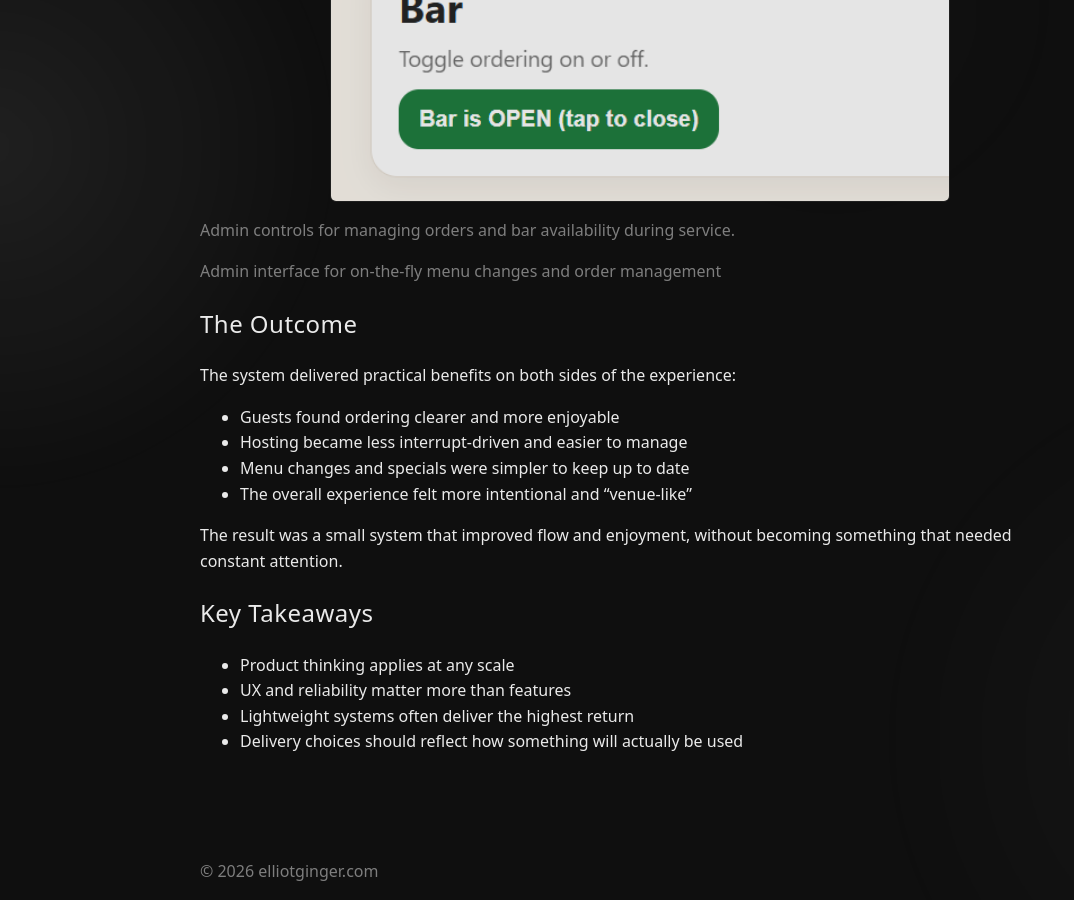
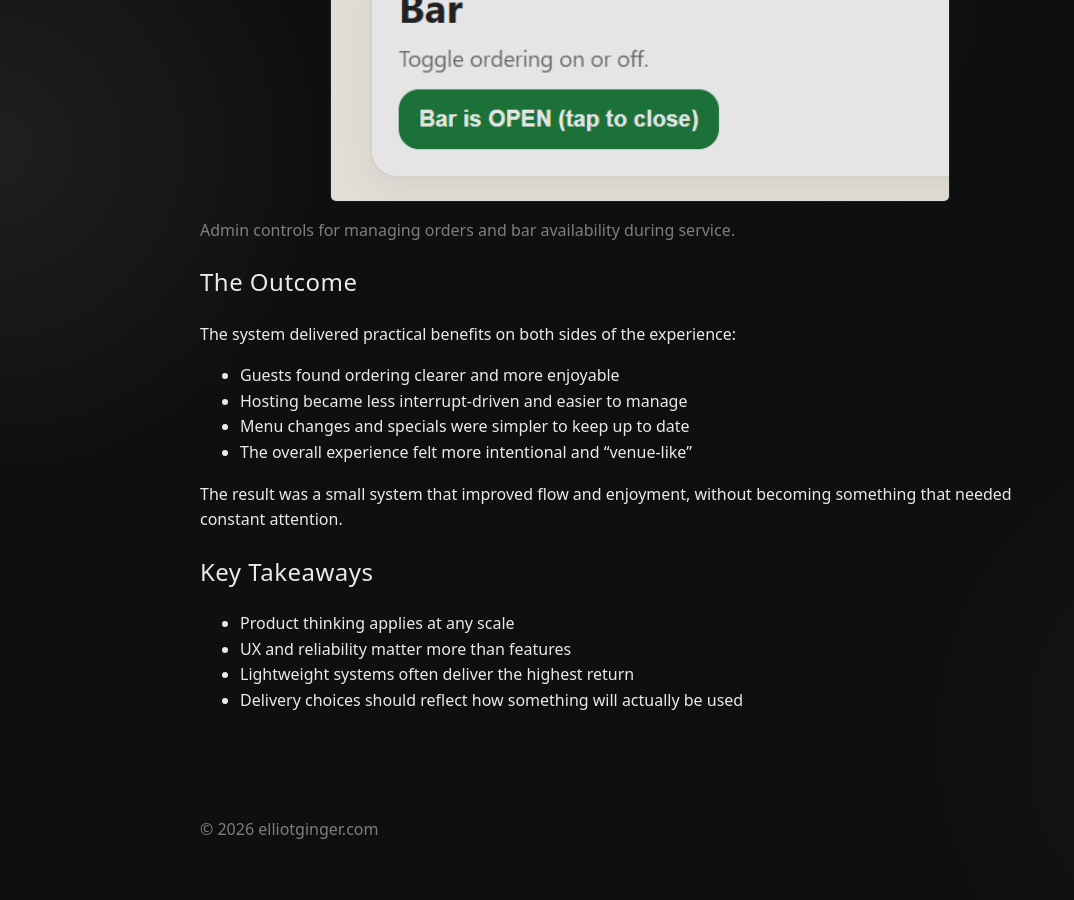
Before and after one commit to ElliotGinge/elliotginger.com, a Jekyll site: the page built from work/ginger-arms-ordering-system.md, in a window 1280 px wide and 900 px high, scrolled down 2630 px. Shown: the whole window, without its empty margins (0-1074 px from the left). Built offline with Jekyll 4.4.1, drawn with Linux system fonts in a browser that asks for light colours; after the commit the page ends 3493 px from its top, so only the background shows below that.

Commit message:
Update ginger-arms-ordering-system.md

```diff
--- a/work/ginger-arms-ordering-system.md
+++ b/work/ginger-arms-ordering-system.md
@@ -54,12 +54,6 @@ Features were introduced incrementally, with each change validated in real use r
 Admin controls for managing orders and bar availability during service.
 </span>
 
-
-<span class="muted">
-Admin interface for on-the-fly menu changes and order management
-</span>
-
-
 ## The Outcome
 
 The system delivered practical benefits on both sides of the experience:
```
